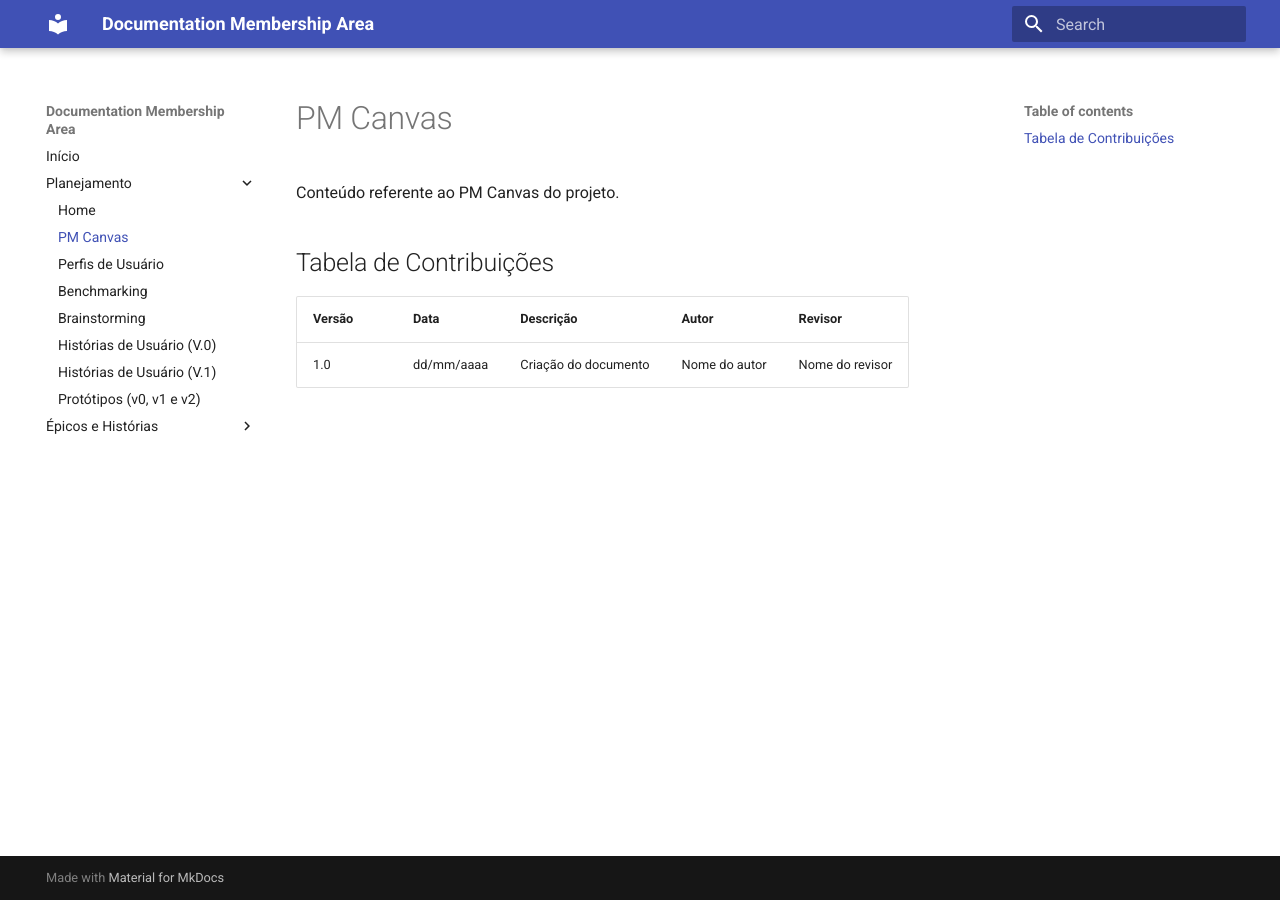
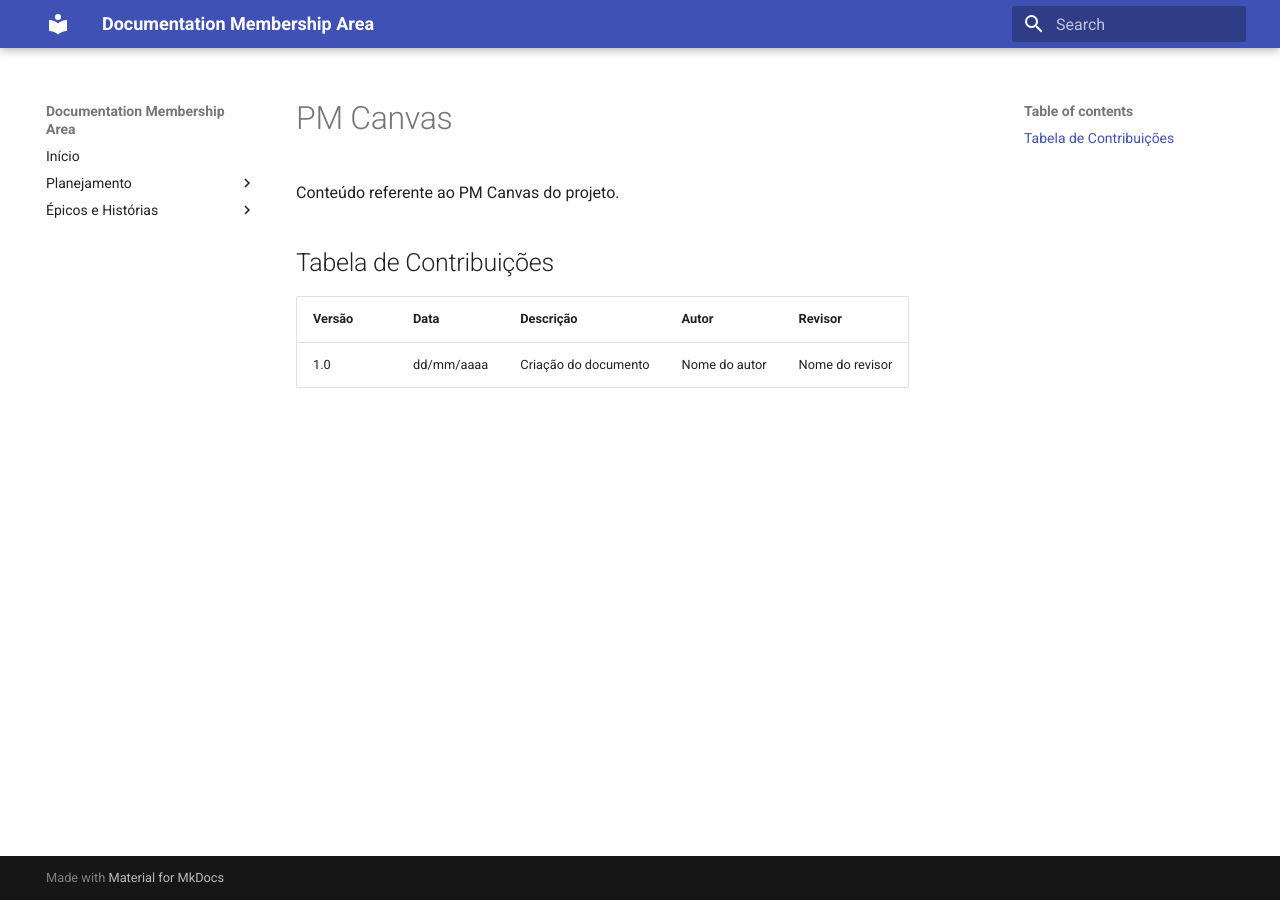
Before and after one commit to pmidf/documentation-membership-area, an MkDocs documentation site: the page built from docs/planejamento/pm-canvas.md, in a window 1280 px wide. Built offline with MkDocs 1.6.1 and Material for MkDocs 9.7.7, drawn with Linux system fonts in a browser that asks for light colours.

Commit message:
retira referencia pra pagina de pmcanvas

```diff
--- a/mkdocs.yml
+++ b/mkdocs.yml
@@ -7,7 +7,6 @@
   - Início: index.md
   - Planejamento:
       - Home: planejamento/home.md
-      - PM Canvas: planejamento/pm-canvas.md
       - Perfis de Usuário: planejamento/perfil-usuario.md
       - Benchmarking: planejamento/benchmarking.md
       - Brainstorming: planejamento/brainstorming.md
```
